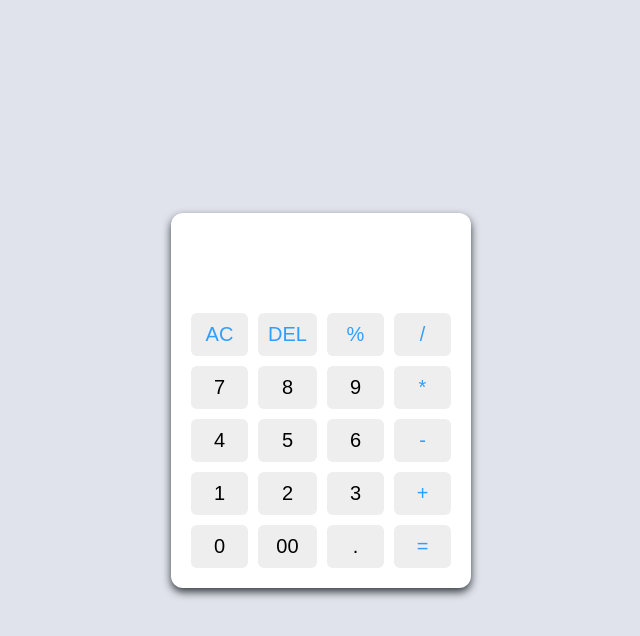
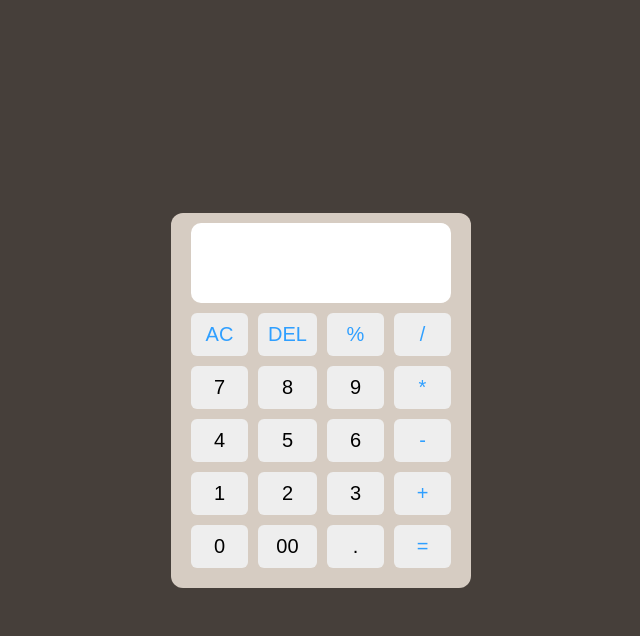
Before and after one commit to simukuka/Calculator-Project, a plain HTML site: page index.html in a window 1280 px wide. Both pictures are taken after a click on the button "AC". Shown: the whole page, without its empty margins (319-959 px from the left). Drawn offline with Linux system fonts and the light colour scheme; a web font is replaced by a local one.

Commit message:
Changed background colors and layout of display

```diff
--- a/app.js
+++ b/app.js
@@ -19,6 +19,15 @@ const calculate =(btnValue)=>{
 // add even listeners to button and call calculate on click.
 for(let btn of buttons){
     btn.addEventListener('click', (e)=>{
+        changeColor(btn);
         calculate(e.target.dataset.value);
+
     })
 }
+//function to change the back color of the buttons when clicked
+const changeColor = (btn)=>{
+    btn.style.backgroundColor = "#8a817c";
+    setTimeout(()=>{
+        btn.style.backgroundColor ="#eee";
+    }, 350)
+}
--- a/style.css
+++ b/style.css
@@ -10,7 +10,7 @@ body{
     display: flex;
     justify-content: center;
     align-items: center;
-    background-color: #e0e3eb;
+    background-color: #463f3a;
 }
 .container{
     position: relative;
@@ -18,8 +18,8 @@ body{
     width: 100%;
     border-radius: 12px;
     padding: 10px 20px 20px;
-    background-color: #fff;
-    box-shadow: 0 4px 8px #343a40;
+    background-color: #d6ccc2;
+    /* box-shadow: 0 7px 13px #e0e1dd; */
 }
 .buttons{
     display: grid;
@@ -37,6 +37,8 @@ body{
     text-align: right;
     color: #000e1a;
     pointer-events: none;
+    border-radius: 10px;
+    padding-right: 5px;
 }
 .buttons button{
     padding:10px;
@@ -46,6 +48,7 @@ body{
     font-size: 20px;
     cursor: pointer;
     background-color: #eee;
+
 }
 .buttons button:active{
     transform: scale(0.99);
```
